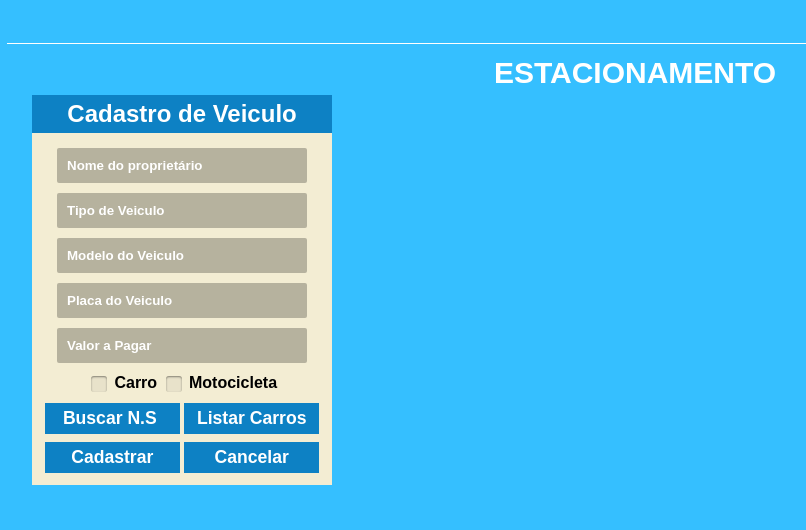
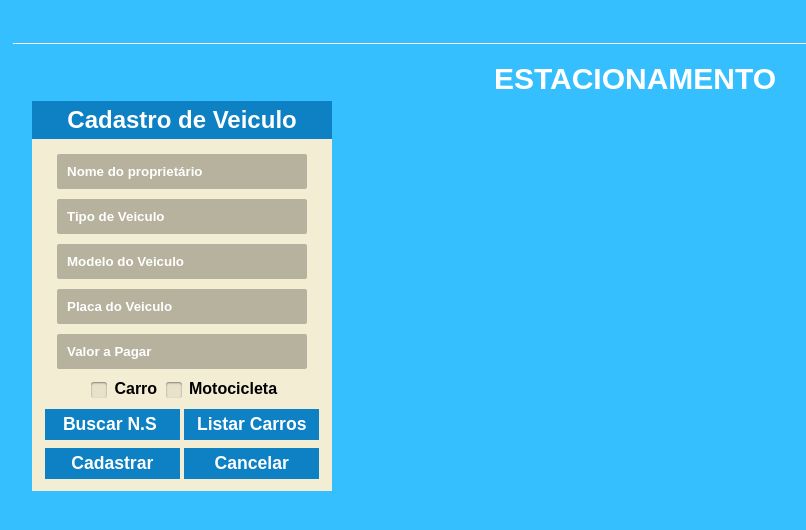
Before and after one commit to dBarbosaf/App-Estacionamento, a website: page www/index.html in a window 1280 px wide. Shown: the whole page, without its empty margins (5-811 px from the left). Drawn offline with Linux system fonts and the light colour scheme.

Commit message:
css layout

```diff
--- a/www/css/style.css
+++ b/www/css/style.css
@@ -13,7 +13,7 @@ html {
 h2:before {
 content: "";
 width: 100%;
-margin: 12px;
+margin: 18px;
 display: block;
 text-align: left;
 border-bottom: 1px solid #ffffff;
```
